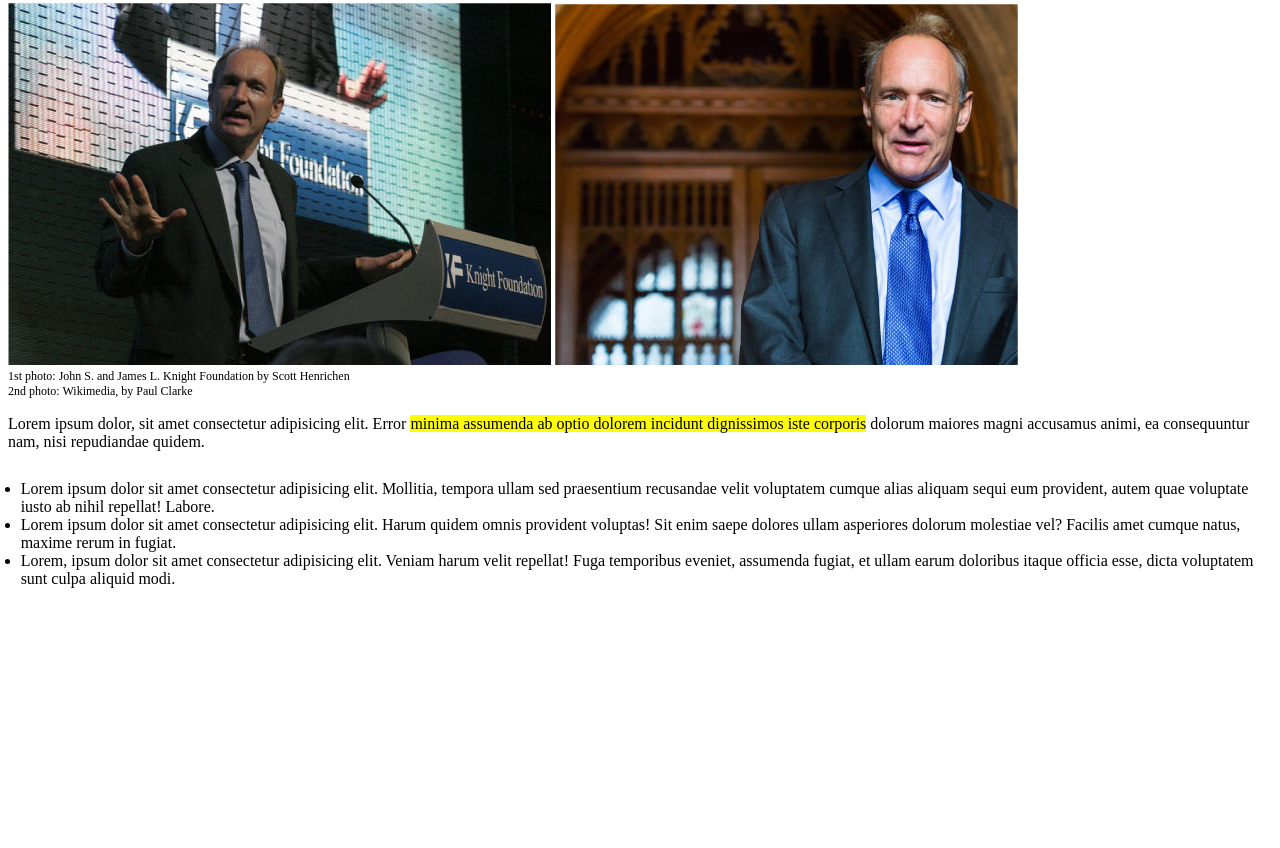
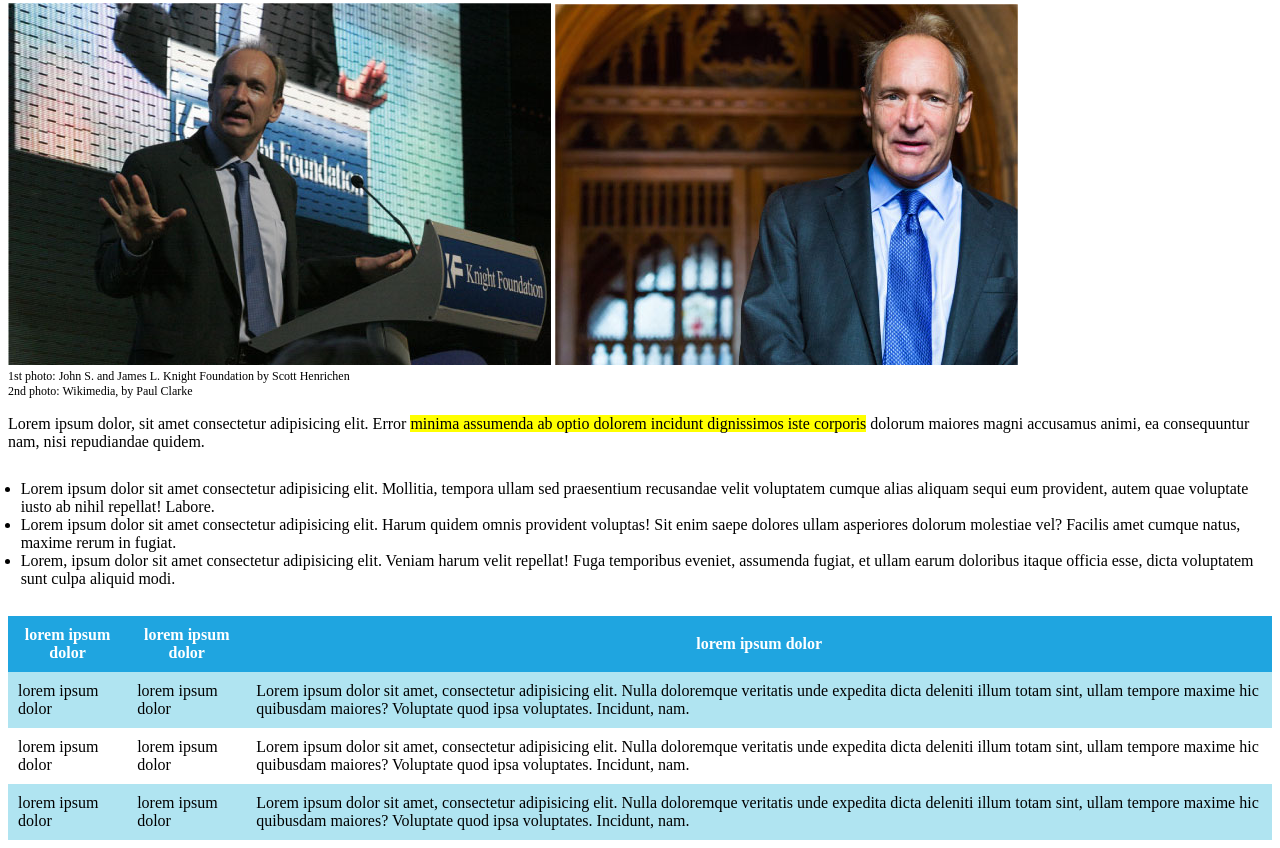
Before and after one commit to PaoloGiovannini/html-css-booleaner, a plain HTML site: page index.html in a window 1280 px wide. Shown: the part 411-1259 px from the top of the page. Before the commit the page ends 1027 px from the top, so only its background shows below. Drawn offline with Linux system fonts and the light colour scheme.

Commit message:
aggiunta tabella

```diff
--- a/css/style.css
+++ b/css/style.css
@@ -33,3 +33,21 @@ h1{
 ul{
     padding: 1%;
 }
+
+table{
+    border-collapse: collapse;
+
+}
+
+th, td{
+    padding: 10px;
+}
+
+thead {
+    background-color: #1FA5E0;
+    color: white;
+}
+
+.celeste{
+    background-color: #B0E4F1;
+}
--- a/index.html
+++ b/index.html
@@ -37,6 +37,36 @@
                 <li>Lorem, ipsum dolor sit amet consectetur adipisicing elit. Veniam harum velit repellat! Fuga temporibus eveniet, assumenda fugiat, et ullam earum doloribus itaque officia esse, dicta voluptatem sunt culpa aliquid modi.</li>
             </ul>
             <!--fine lista-->
+
+            <!--inizio tabella-->
+            <table>
+                <thead>
+                    <tr>
+                        <th>lorem ipsum dolor</th>
+                        <th>lorem ipsum dolor</th>
+                        <th>lorem ipsum dolor</th>
+                    </tr>
+                </thead>
+                <tbody>
+                    <tr class="celeste">
+                        <td>lorem ipsum dolor</td>
+                        <td>lorem ipsum dolor</td>
+                        <td>Lorem ipsum dolor sit amet, consectetur adipisicing elit. Nulla doloremque veritatis unde expedita dicta deleniti illum totam sint, ullam tempore maxime hic quibusdam maiores? Voluptate quod ipsa voluptates. Incidunt, nam.</td>
+                    </tr>
+                    <tr>
+                        <td>lorem ipsum dolor</td>
+                        <td>lorem ipsum dolor</td>
+                        <td>Lorem ipsum dolor sit amet, consectetur adipisicing elit. Nulla doloremque veritatis unde expedita dicta deleniti illum totam sint, ullam tempore maxime hic quibusdam maiores? Voluptate quod ipsa voluptates. Incidunt, nam.</td>
+                    </tr>
+                    <tr class="celeste">
+                        <td>lorem ipsum dolor</td>
+                        <td>lorem ipsum dolor</td>
+                        <td>Lorem ipsum dolor sit amet, consectetur adipisicing elit. Nulla doloremque veritatis unde expedita dicta deleniti illum totam sint, ullam tempore maxime hic quibusdam maiores? Voluptate quod ipsa voluptates. Incidunt, nam.</td>
+                    </tr>
+                </tbody>
+            </table>
+            <!--fine tabella-->
+
         </main>
 
         <!-- fine main-->
```
